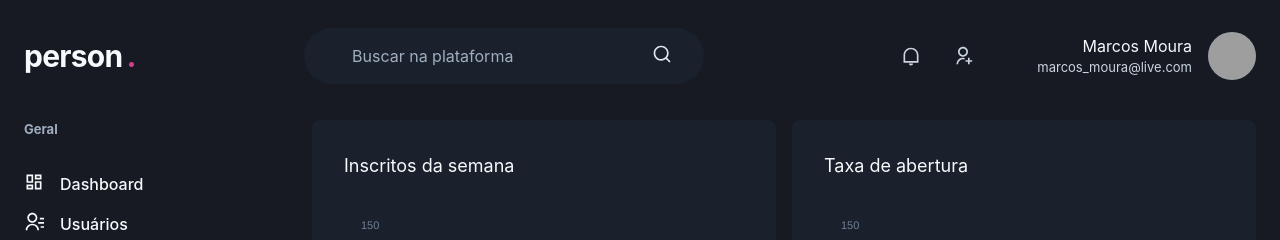
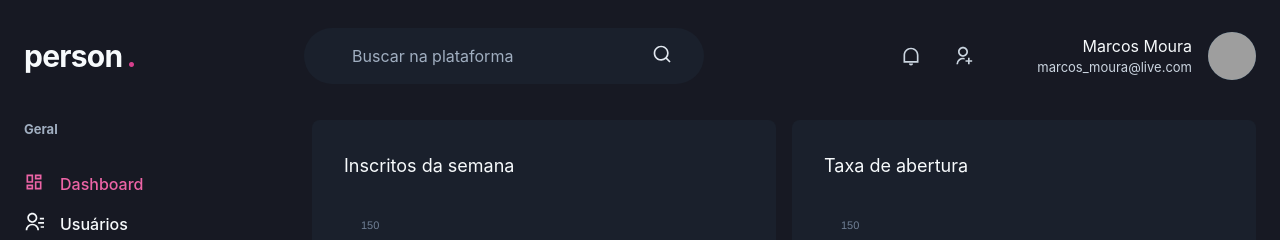
Before and after one commit to marcosaureliodiasmoura/dashgo, a Next.js app: page /dashboard in a window 1280 px wide. Shown: the top 240 px of the page. Built offline with nearby package versions, Linux system fonts and the light colour scheme; grey boxes are pictures that could not be loaded.

Commit message:
ActiveLink

```diff
--- /dev/null
+++ b/src/components/ActiveLink.tsx
@@ -0,0 +1,37 @@
+import Link, { LinkProps } from 'next/link';
+import { useRouter } from 'next/router';
+import { cloneElement, ReactElement } from 'react';
+
+interface ActiveLinkProps extends LinkProps{
+  children: ReactElement; //Recebe Elementos do react
+           //  ReactNode: recebe componentes <Text>
+
+  shouldMatchExactHref?: boolean;
+}
+
+export function ActiveLink({ children, shouldMatchExactHref = false, ...rest} : ActiveLinkProps){
+  const { asPath } = useRouter() //Pega a rota ativa
+
+  let isActive = false;
+
+
+  // if(asPath === rest.href || asPath === rest.as){
+    if(shouldMatchExactHref && (asPath === rest.href || asPath === rest.as)){
+    isActive = true;
+  }
+
+  if(!shouldMatchExactHref //Mantém ativo até quando estiver nas páginas internas de alguma categoria ex: usuários -> criar usuário
+     &&(asPath.startsWith(String(rest.href)) ||
+     asPath.startsWith(String(rest.as)))){
+       isActive = true;
+     }
+
+
+  return (
+    <Link {...rest}>
+    {cloneElement(children, {
+      color: isActive ? 'pink.400' : 'gray.50'
+    })}
+    </Link>
+  )
+}
--- a/src/components/Sidebar/NavLink.tsx
+++ b/src/components/Sidebar/NavLink.tsx
@@ -1,6 +1,6 @@
 import { Text, Link as ChakraLink, Icon, LinkProps as ChakraLinkProps} from "@chakra-ui/react";
 import { ElementType } from "react";
-import Link from 'next/link';
+import { ActiveLink } from "../ActiveLink";
 
 interface NavLinkProps extends ChakraLinkProps{
   icon: ElementType;
@@ -10,11 +10,11 @@
 
 export function NavLink({icon, children, href, ...rest}: NavLinkProps) {
   return (
-    <Link href={href} passHref>
+    <ActiveLink href={href} passHref>
     <ChakraLink display="flex" align="center" {...rest}>
       <Icon as={icon} fontSize="20" />
       <Text ml="4" fontWeight="medium">{children}</Text>
     </ChakraLink>
-    </Link>
+    </ActiveLink>
   )
 }
```
